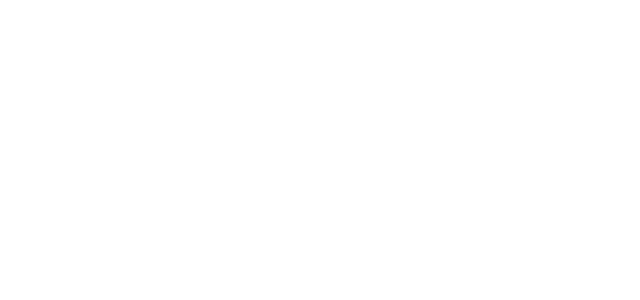
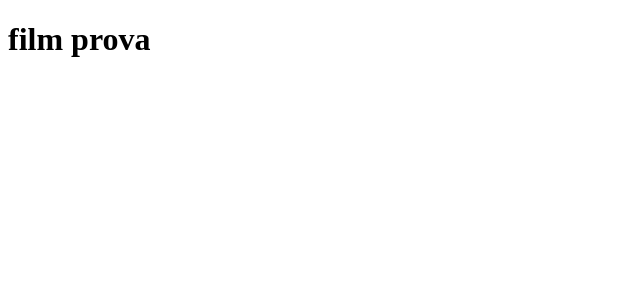
Before and after one commit to RenatoFringuello/vite-boolflix, a Vue app: page / in a window 1280 px wide. Shown: the top 300 px of the page, without its empty margins (0-640 px from the left). Built offline with nearby package versions, Linux system fonts and the light colour scheme.

Commit message:
add prova store

```diff
--- a/src/App.vue
+++ b/src/App.vue
@@ -1,8 +1,16 @@
 <script>
+  import AppCallComponent from './components/AppCallComponent.vue';
+
+  export default{
+    components:{
+      AppCallComponent,
+    }
+  }
+
 </script>
 
 <template>
-
+  <AppCallComponent />
 </template>
 
 <style lang="scss">
--- /dev/null
+++ b/src/components/AppCallComponent.vue
@@ -0,0 +1,21 @@
+<script>
+    import axios from 'axios'
+    import { store } from '../store'
+
+    export default {
+        name : 'AppCallComponent',
+        data() {
+            return {
+                store,
+            }
+        },
+    }
+</script>
+
+<template>
+    <h1>{{ store.filmList[0] }}</h1>
+</template>
+
+<style lang="">
+
+</style>
--- /dev/null
+++ b/src/store.js
@@ -0,0 +1,5 @@
+import { reactive } from "vue"
+
+export const store = reactive({
+    filmList : ['film prova'],
+});
```
